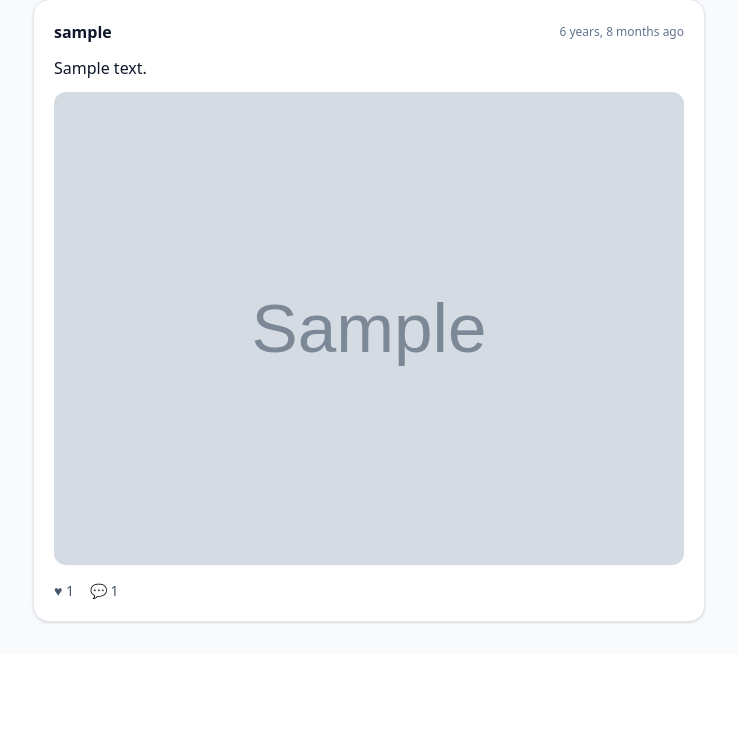
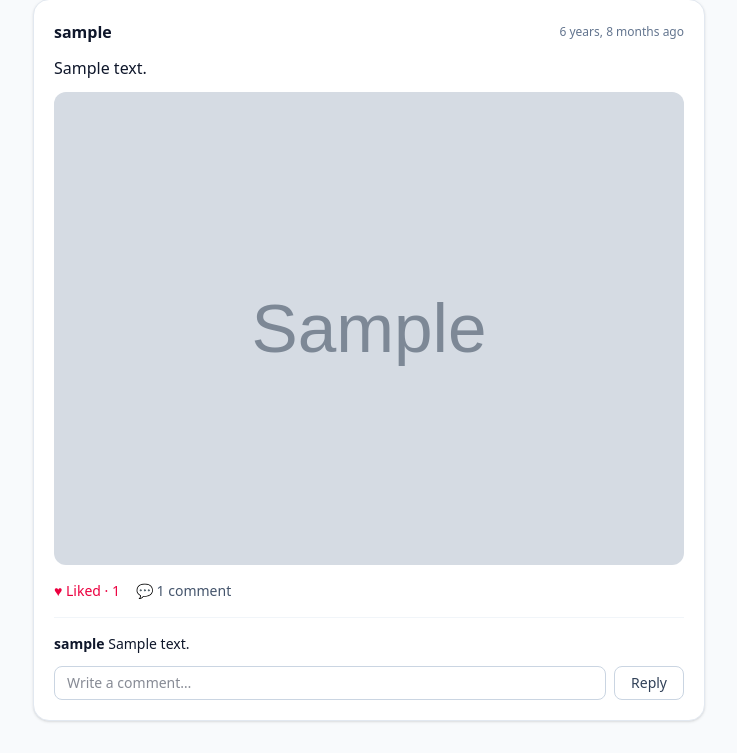
Before and after one commit to ShmuelNg1212/WhatsUp, a Django app: page /feed/ in a window 1280 px wide. Shown: the part 440-1193 px from the top of the page, without its empty margins (271-1008 px from the left). Before the commit the page ends 1064 px from the top, so only its background shows below. Run offline with Django 5.2, Linux system fonts and the light colour scheme; the visitor is signed in with stand-in values (Sample User, id 1); data comes from the database, SQL or seed files in the repository; tables that the repository leaves empty hold one stand-in row (values such as "Sample post"); grey boxes marked "Sample" are stand-in pictures.

Commit message:
feat(posts): add likes and comments
Co-Authored-By: Claude Opus 5.5 <noreply@anthropic.com>

```diff
--- a/posts/urls.py
+++ b/posts/urls.py
@@ -6,4 +6,7 @@ app_name = "posts"
 
 urlpatterns = [
     path("feed/", views.FeedView.as_view(), name="feed"),
+    path("posts/<int:pk>/", views.PostDetailView.as_view(), name="detail"),
+    path("posts/<int:pk>/like/", views.LikeToggleView.as_view(), name="like"),
+    path("posts/<int:pk>/comments/", views.CommentCreateView.as_view(), name="comment"),
 ]
--- a/posts/views.py
+++ b/posts/views.py
@@ -1,13 +1,15 @@
 from django.contrib import messages
 from django.core.paginator import Paginator
-from django.shortcuts import redirect, render
+from django.shortcuts import get_object_or_404, redirect, render
 from django.views import View
 
 from accounts.models import User
 from accounts.permissions import RoleRequiredMixin
 
-from .forms import PostForm
-from .queries import feed_for, oldest_first_previews
+from .forms import CommentForm, PostForm
+from .models import Like, Post
+from .queries import annotated_posts, feed_for, oldest_first_previews
+from .utils import redirect_back
 
 POSTS_PER_PAGE = 20
 
@@ -46,3 +48,40 @@ class FeedView(RegularUserRequiredMixin, View):
             self.template_name,
             {"form": form, "page_obj": page, "posts": posts},
         )
+
+
+class PostDetailView(RegularUserRequiredMixin, View):
+    """One post with every comment and a comment form."""
+
+    def get(self, request, pk):
+        post = get_object_or_404(annotated_posts(request.user), pk=pk)
+        return render(request, "posts/detail.html", {"post": post, "comment_form": CommentForm()})
+
+
+class LikeToggleView(RegularUserRequiredMixin, View):
+    """POST: like the post, or remove the like if it already exists."""
+
+    http_method_names = ["post"]
+
+    def post(self, request, pk):
+        post = get_object_or_404(Post, pk=pk)
+        like, created = Like.objects.get_or_create(user=request.user, post=post)
+        if not created:
+            like.delete()
+        return redirect_back(request, fallback=post.get_absolute_url())
+
+
+class CommentCreateView(RegularUserRequiredMixin, View):
+    http_method_names = ["post"]
+
+    def post(self, request, pk):
+        post = get_object_or_404(Post, pk=pk)
+        form = CommentForm(request.POST)
+        if form.is_valid():
+            comment = form.save(commit=False)
+            comment.post = post
+            comment.author = request.user
+            comment.save()
+        else:
+            messages.error(request, " ".join(form.errors.get("body", ["Invalid comment."])))
+        return redirect_back(request, fallback=post.get_absolute_url())
--- a/templates/posts/_post_card.html
+++ b/templates/posts/_post_card.html
@@ -1,16 +1,46 @@
 {# A single post. Expects `post` from posts.queries.annotated_posts(). #}
 {% load humanize %}
-<article class="rounded-2xl border border-slate-200 bg-white p-5 shadow-sm" id="post-{{ post.pk }}">
+<article class="rounded-2xl border border-slate-200 bg-white p-5 shadow-sm scroll-mt-4" id="post-{{ post.pk }}">
   <header class="flex items-center justify-between">
     <span class="font-semibold">{{ post.author.username }}</span>
-    <time class="text-xs text-slate-500" datetime="{{ post.created_at|date:'c' }}">{{ post.created_at|naturaltime }}</time>
+    <a href="{{ post.get_absolute_url }}" class="text-xs text-slate-500 hover:underline">
+      <time datetime="{{ post.created_at|date:'c' }}">{{ post.created_at|naturaltime }}</time>
+    </a>
   </header>
   <p class="mt-3 whitespace-pre-line break-words">{{ post.body }}</p>
   {% if post.image %}
     <img src="{{ post.image.url }}" alt="Image attached to {{ post.author.username }}'s post" class="mt-3 max-h-[32rem] w-full rounded-xl object-cover">
   {% endif %}
-  <footer class="mt-4 flex gap-4 text-sm text-slate-600">
-    <span>♥ {{ post.like_count }}</span>
-    <span>💬 {{ post.comment_count }}</span>
+
+  <footer class="mt-4 flex items-center gap-4 text-sm">
+    <form method="post" action="{% url 'posts:like' post.pk %}">
+      {% csrf_token %}
+      <input type="hidden" name="next" value="{{ request.get_full_path }}#post-{{ post.pk }}">
+      {% if post.liked_by_me %}
+        <button type="submit" class="font-medium text-rose-600 hover:text-rose-700" aria-pressed="true">♥ Liked · {{ post.like_count }}</button>
+      {% else %}
+        <button type="submit" class="text-slate-600 hover:text-rose-600" aria-pressed="false">♡ Like · {{ post.like_count }}</button>
+      {% endif %}
+    </form>
+    <a href="{{ post.get_absolute_url }}" class="text-slate-600 hover:text-indigo-600">💬 {{ post.comment_count }} comment{{ post.comment_count|pluralize }}</a>
   </footer>
+
+  {% if post.shown_comments %}
+    <ul class="mt-4 space-y-2 border-t border-slate-100 pt-4 text-sm">
+      {% for comment in post.shown_comments %}
+        <li><span class="font-semibold">{{ comment.author.username }}</span> <span class="whitespace-pre-line break-words">{{ comment.body }}</span></li>
+      {% endfor %}
+    </ul>
+    {% if post.comment_count > post.shown_comments|length %}
+      <a href="{{ post.get_absolute_url }}" class="mt-2 inline-block text-sm text-indigo-600 hover:underline">View all {{ post.comment_count }} comments</a>
+    {% endif %}
+  {% endif %}
+
+  <form method="post" action="{% url 'posts:comment' post.pk %}" class="mt-3 flex gap-2">
+    {% csrf_token %}
+    <input type="hidden" name="next" value="{{ request.get_full_path }}#post-{{ post.pk }}">
+    <input type="text" name="body" maxlength="1000" required placeholder="Write a comment…" aria-label="Comment on this post"
+           class="flex-1 rounded-lg border border-slate-300 px-3 py-1.5 text-sm focus:border-indigo-500 focus:outline-none focus:ring-2 focus:ring-indigo-200">
+    <button type="submit" class="btn btn-secondary py-1.5 text-sm">Reply</button>
+  </form>
 </article>
```
Also changed, not shown: templates/posts/detail.html (added, +8 -0 lines).
